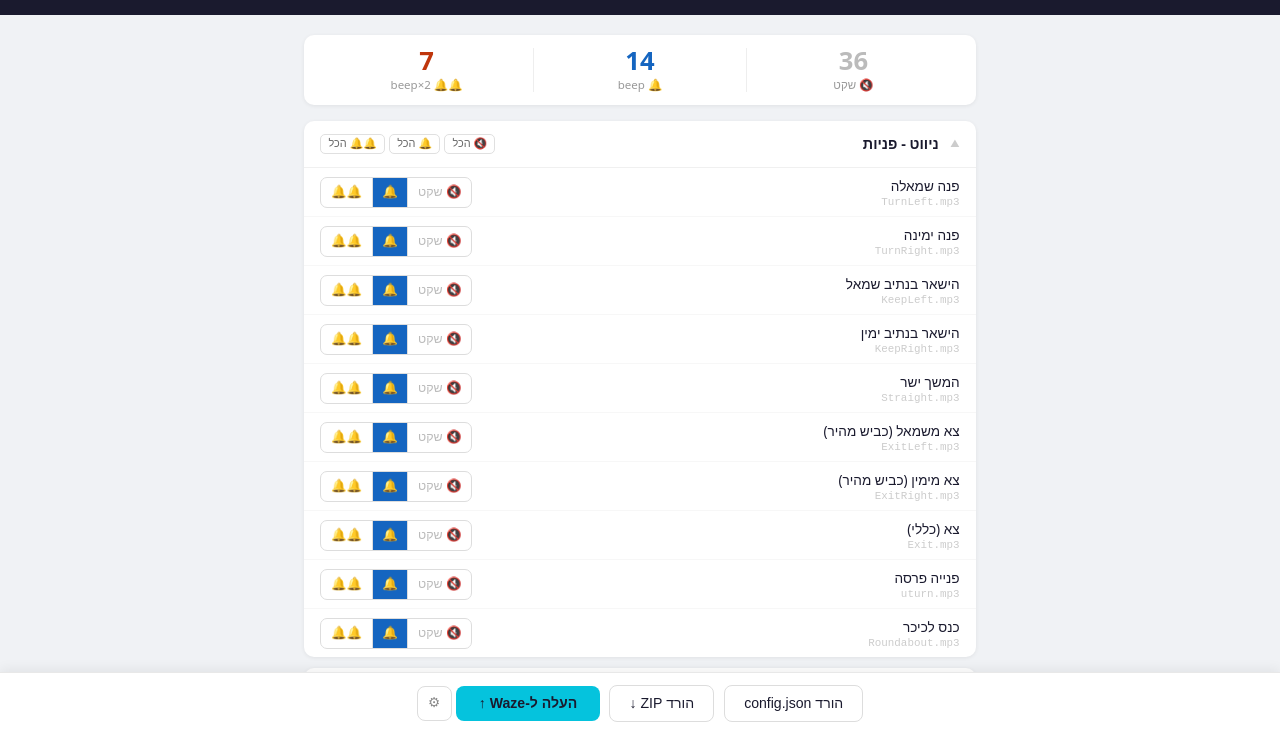
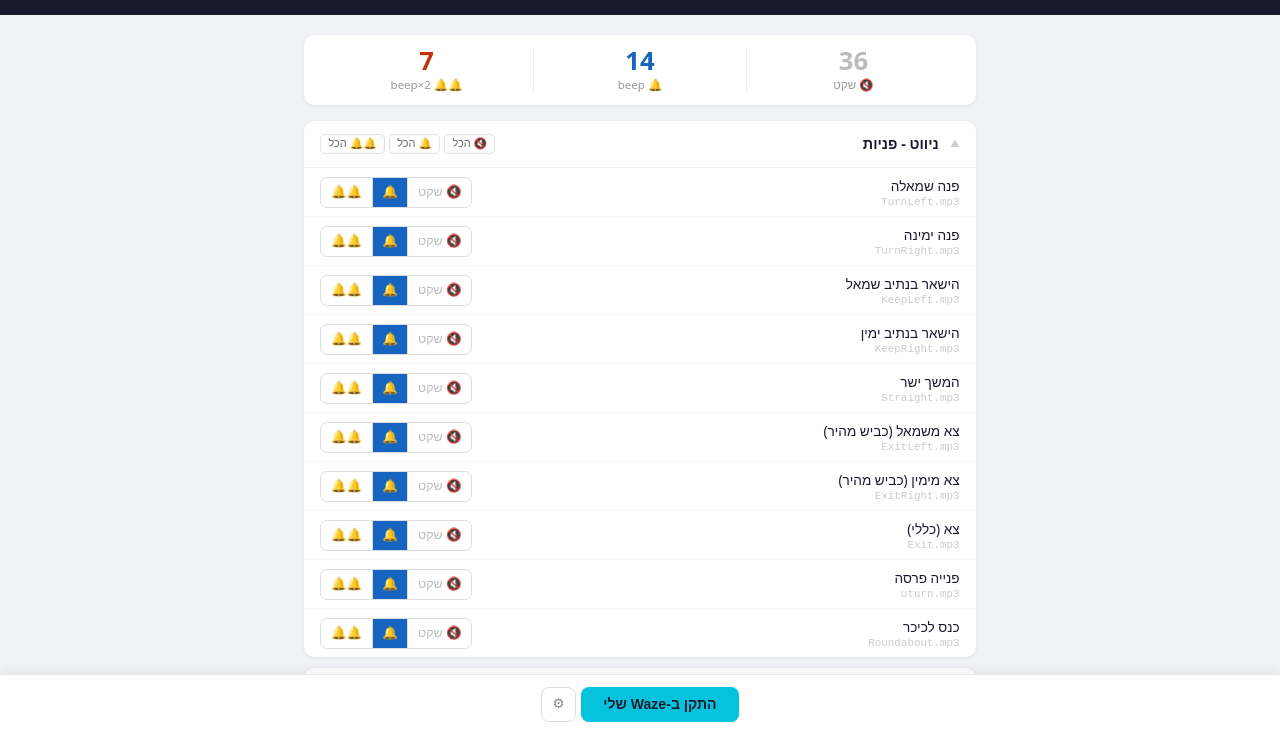
Before and after one commit to eyal71/WazeBeepOnly, a plain HTML site: page index.html in a window 1280 px wide. Shown: the part 67-798 px from the top of the page. Drawn offline with nearby package versions, Linux system fonts and the light colour scheme.

Commit message:
ux: simplify bottom bar to single Install in Waze button

```diff
--- a/index.html
+++ b/index.html
@@ -308,11 +308,9 @@
 </div>
 
 <div class="bottom-bar">
-  <button class="btn-secondary" id="btnConfig" onclick="downloadConfig()"></button>
-  <button class="btn-secondary" id="btnZip" onclick="generateZip()"></button>
   <div class="btn-upload-group">
     <button class="btn-main" id="btnUpload" onclick="uploadToWaze()"></button>
-    <button class="btn-icon" id="btnSettings" onclick="showSettingsDialog()" title="GitHub Settings">⚙</button>
+    <button class="btn-icon" id="btnSettings" onclick="showSettingsDialog()" title="Settings">⚙</button>
   </div>
 </div>
 
@@ -367,8 +365,7 @@ const T = {
     allBeep2:     "🔔🔔 הכל",
     segSilent:    "🔇 שקט",
     btnConfig:    "הורד config.json",
-    btnZip:       "הורד ZIP ↓",
-    btnUpload:    "העלה ל-Waze ↑",
+    btnUpload:    "התקן ב-Waze שלי",
     generating:   "מייצר קבצים...",
     zipping:      "אורז ZIP...",
     files:        "קבצים",
@@ -412,7 +409,7 @@ const T = {
     segSilent:    "🔇 Silent",
     btnConfig:    "Download config.json",
     btnZip:       "Download ZIP ↓",
-    btnUpload:    "Upload to Waze ↑",
+    btnUpload:    "Install in My Waze",
     generating:   "Generating files...",
     zipping:      "Zipping...",
     files:        "files",
@@ -466,8 +463,6 @@ function applyStrings() {
   document.getElementById('hdrSub').textContent        = t('sub');
   document.getElementById('btnListen').textContent     = t('listen');
   document.getElementById('lblSilent').textContent     = t('silent');
-  document.getElementById('btnConfig').textContent     = t('btnConfig');
-  document.getElementById('btnZip').textContent        = t('btnZip');
   document.getElementById('btnUpload').textContent     = t('btnUpload');
   document.getElementById('settingsTitle').textContent  = t('settingsTitle');
   document.getElementById('lblPackName').textContent    = t('lblPackName');
```
